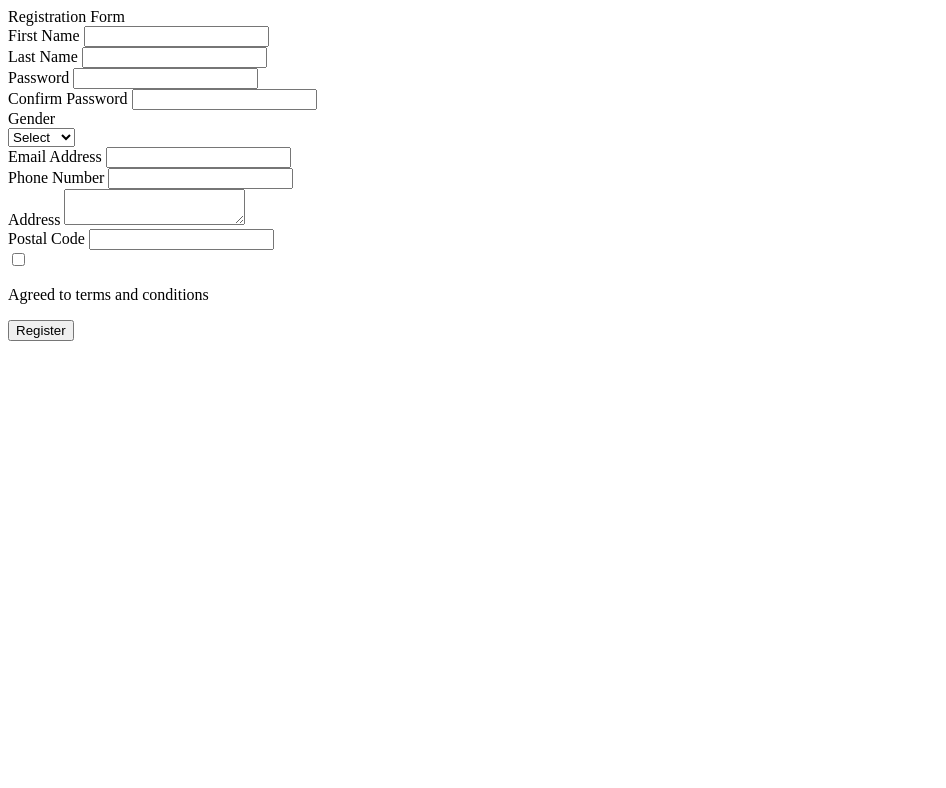
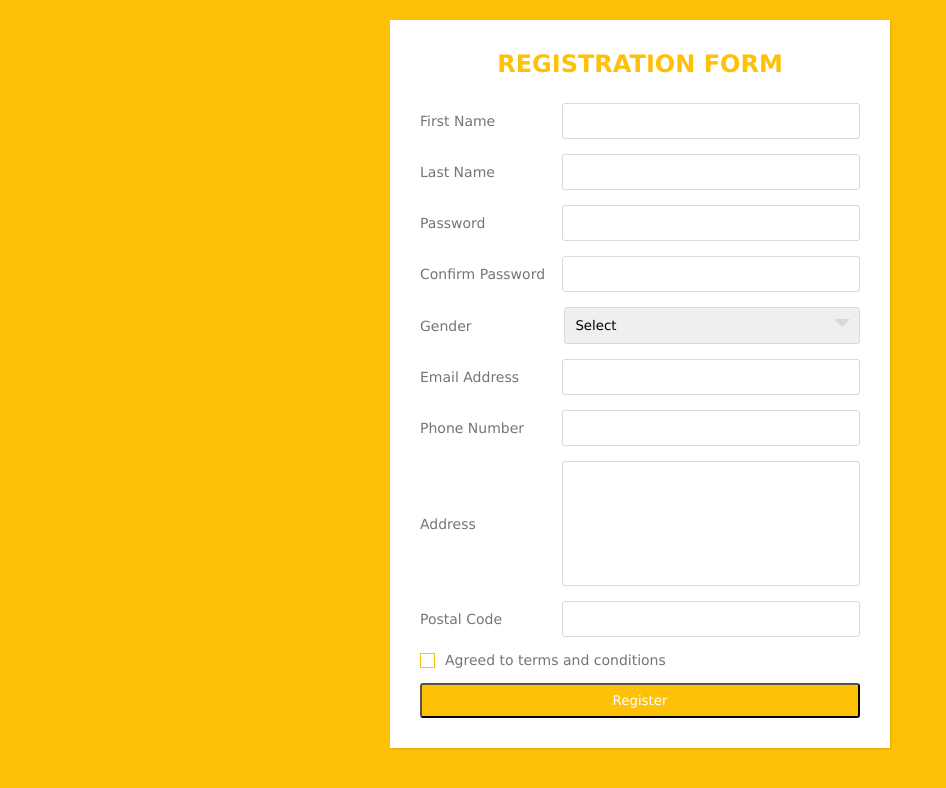
Before and after one commit to bengin34/RegistrationPage, a plain HTML site: page index.html in a window 1280 px wide. Shown: the whole page, without its empty margins (0-946 px from the left). Drawn offline with Linux system fonts and the light colour scheme.

Commit message:
style.css

```diff
--- a/index.html
+++ b/index.html
@@ -6,7 +6,7 @@
     <meta http-equiv="X-UA-Compatible" content="IE=edge" />
     <meta name="viewport" content="width=device-width, initial-scale=1.0" />
     <title>Registration Form</title>
-    <link rel="stylesheet" href="./registrationpage.css" />
+    <link rel="stylesheet" href="./style.css" />
   </head>
   <body>
     <div class="wrapper">
```
